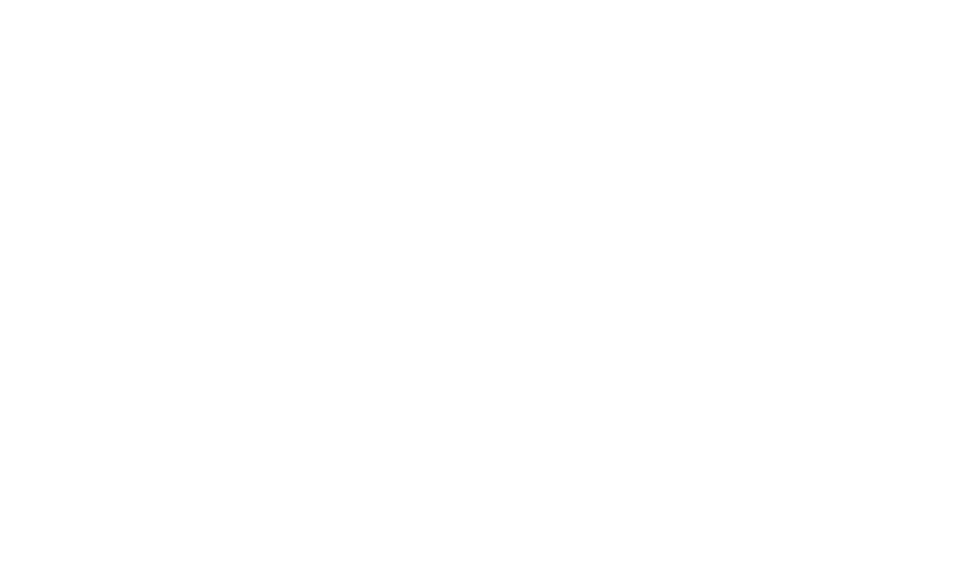
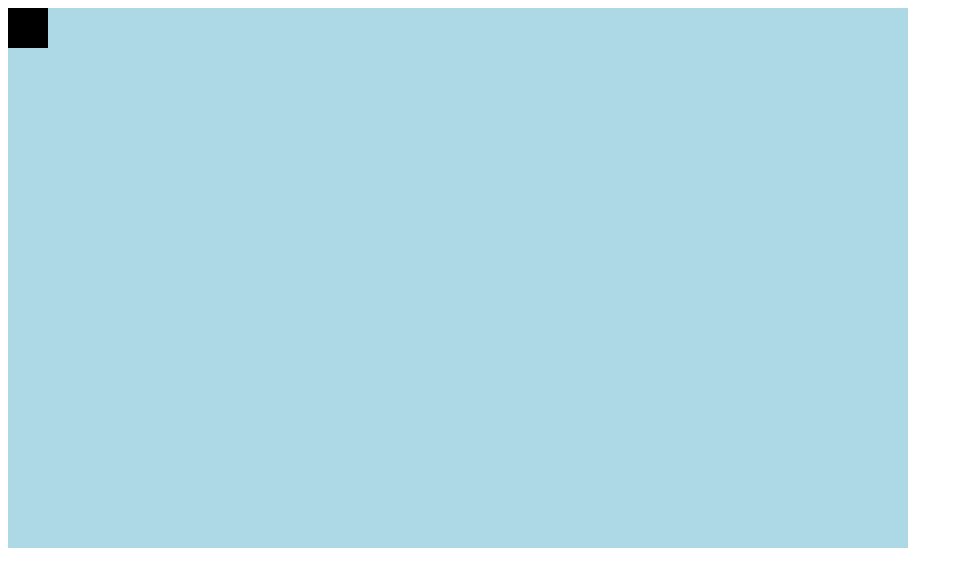
Before and after one commit to jacksonserafim/astro-game-engine, a website with bundled scripts: page index.html in a window 1280 px wide. Shown: the whole page, without its empty margins (0-963 px from the left). Built offline with nearby package versions, Linux system fonts and the light colour scheme.

Commit message:
Add keyboard input handling and game loop
This change introduces a lightweight input system for keyboard movement and wires it into a basic canvas game loop. It also updates the page title to "Astro GameEngine - Lab". The new InputHandler tracks pressed keys, prevents default behavior for navigation keys, resets state on blur, and exposes an isDown helper for gameplay logic. The main loop now moves a simple cube around the canvas with WASD controls and redraws the scene each frame.

```diff
--- a/index.html
+++ b/index.html
@@ -3,7 +3,7 @@
 <head>
     <meta charset="UTF-8">
     <meta name="viewport" content="width=device-width, initial-scale=1.0">
-    <title>AstroGE - Lab</title>
+    <title>Astro GameEngine - Lab</title>
 </head>
 <body>
     <canvas id="game" width="900" height="540"></canvas>
--- /dev/null
+++ b/src/core/Input.js
@@ -0,0 +1,27 @@
+export class InputHandler {
+    constructor() {
+        this.keys = {}
+
+        window.addEventListener('keydown', (event) => {
+            const key = event.key.toLowerCase();
+
+            if ([' ', 'arrowup', 'arrowdown', 'arrowleft', 'arrowright'].includes(key)) {
+                e.preventDefault();
+            }
+
+            this.keys[key] = true;
+        });
+
+        window.addEventListener('keyup', (e) => {
+            this.keys[e.key.toLowerCase()] = false;
+        });
+
+        window.addEventListener('blur', () => {
+            this.keys = {};
+        });
+    }
+
+    isDown(key) {
+        return !!this.keys[key.toLowerCase()];
+    }
+}
--- a/src/main.js
+++ b/src/main.js
@@ -0,0 +1,36 @@
+// Initial configs with no architecture properly defined for tests only
+import { InputHandler } from "./core/Input.js"
+
+const canvas = document.querySelector('#game')
+const ctx = canvas.getContext('2d')
+const cube = { x: 0, y: 0, width: 40, height: 40, speed: 4 }
+
+const input = new InputHandler();
+
+
+function gameLoop() {
+
+    // TODO: Normalize movement, maybe implement a Vector2 handler, but for now, this works fine :)
+    if (input.isDown('d')){
+        cube.x += cube.speed;
+    }
+    if (input.isDown('a')){
+        cube.x -= cube.speed
+    }
+    if (input.isDown('s')){
+        cube.y += cube.speed
+    }
+    if (input.isDown('w')){
+        cube.y -= cube.speed
+    }
+
+    ctx.fillStyle = 'lightblue';
+    ctx.fillRect(0, 0, canvas.width, canvas.height);
+
+    ctx.fillStyle = 'black';
+    ctx.fillRect(cube.x, cube.y, cube.width, cube.height);
+
+    requestAnimationFrame(gameLoop)
+}
+
+gameLoop()
```
